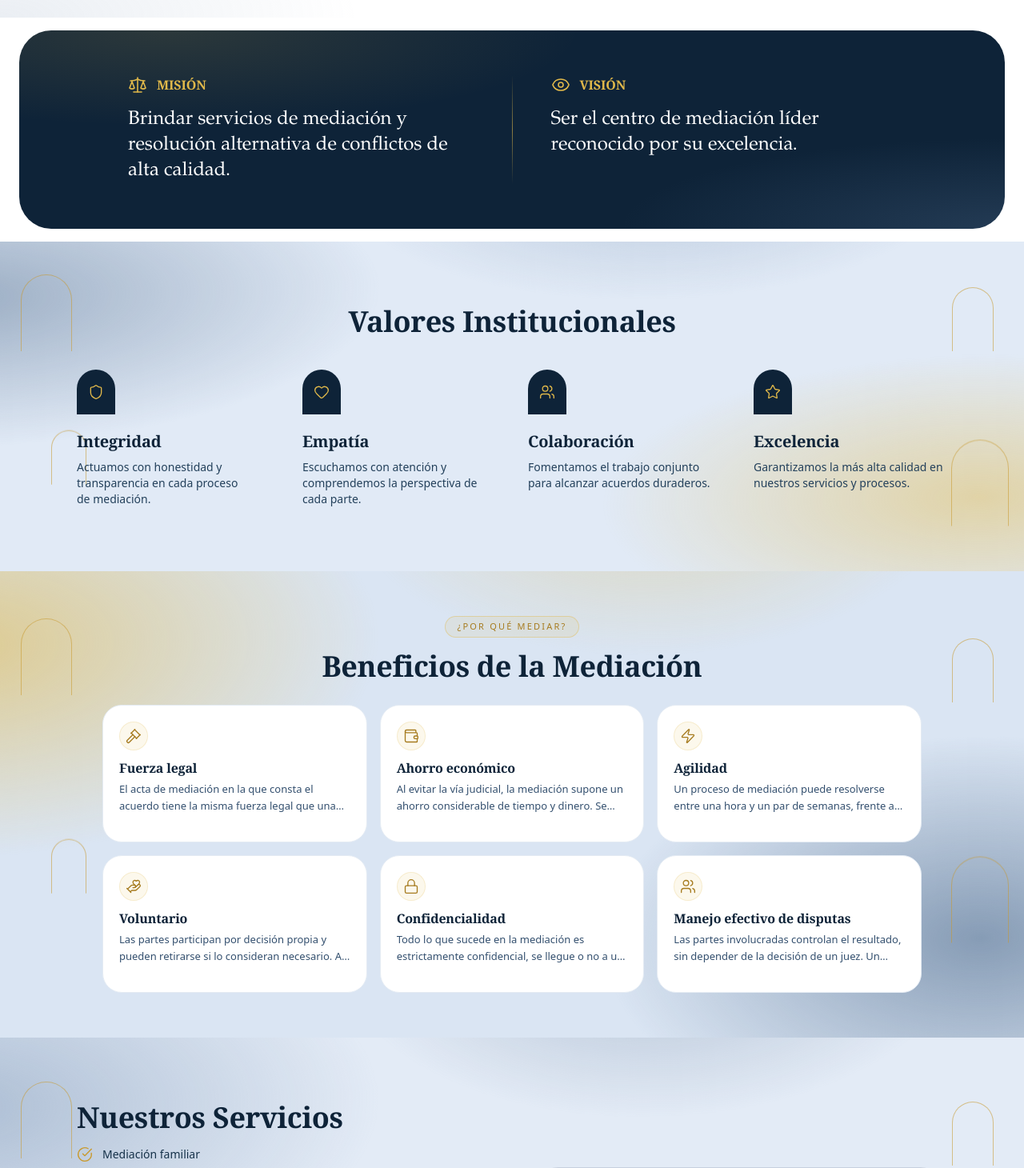
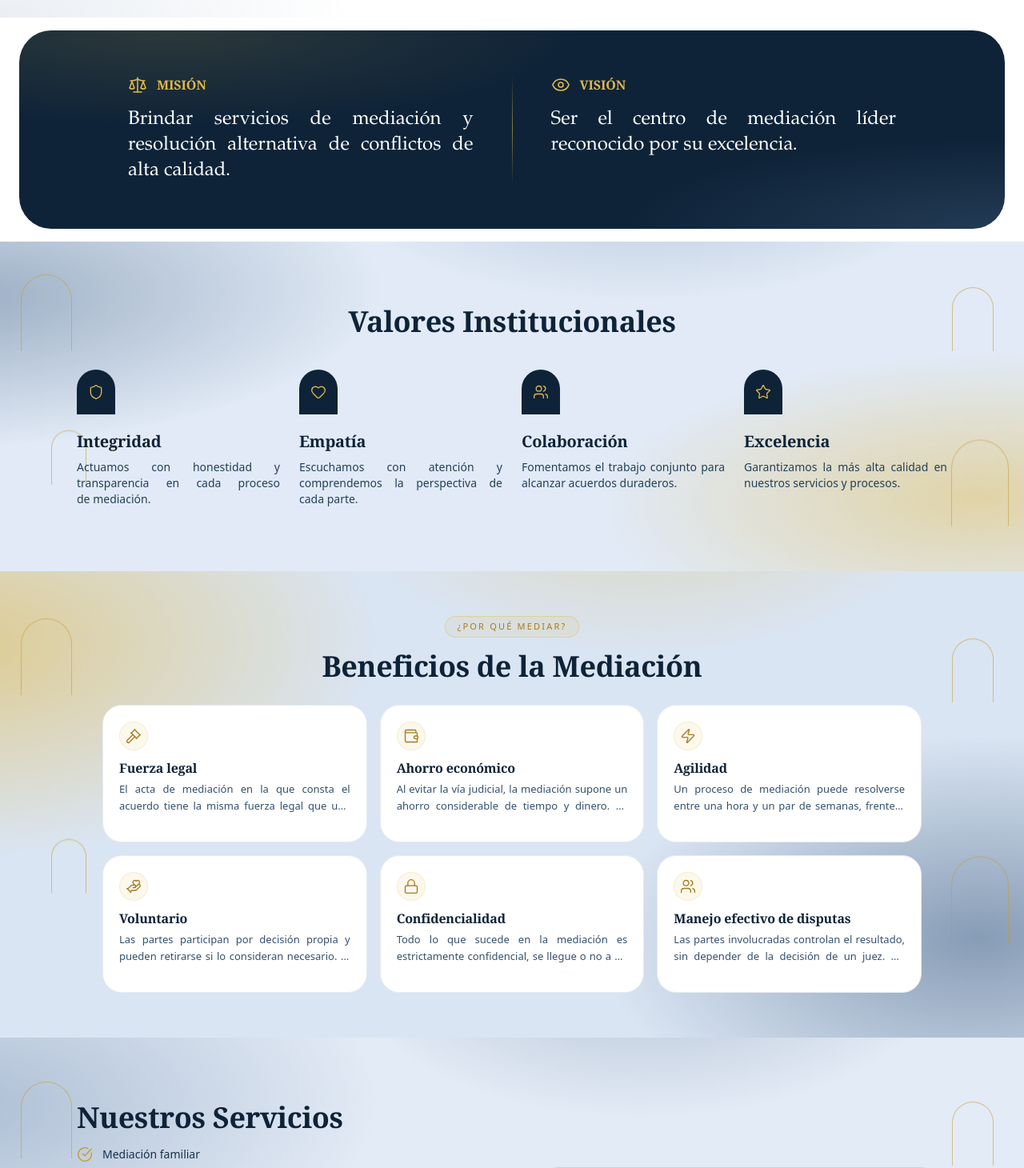
Before and after one commit to compuproyectos-beep/numa-mediacion, a Next.js app in the folder frontend/: page / in a window 1280 px wide. Shown: the part 1300-2760 px from the top of the page at 80% size. Built offline with nearby package versions, Linux system fonts and the light colour scheme; no server answers; a web font is replaced by a local one.

Commit message:
Cambios con skills de diseños

```diff
--- a/frontend/src/app/globals.css
+++ b/frontend/src/app/globals.css
@@ -238,5 +238,5 @@ html {
 @media (prefers-reduced-motion: reduce){.deco-arch{animation:none}}
 
 /* Párrafos justificados en pantallas medianas y grandes (en celular queda alineado a la izquierda para no abrir huecos). */
-.justify-es{hyphens:auto;-webkit-hyphens:auto}
+.justify-es{hyphens:none;-webkit-hyphens:none;overflow-wrap:normal}
 @media (min-width:640px){.justify-es{text-align:justify;text-justify:inter-word}}
--- a/frontend/src/app/page.tsx
+++ b/frontend/src/app/page.tsx
@@ -388,7 +388,7 @@ export default function HomePage() {
                   Misión
                 </h2>
               </div>
-              <p className="text-lg sm:text-2xl text-white leading-snug">
+              <p className="text-lg sm:text-2xl text-white leading-snug justify-es">
                 Brindar servicios de mediación y resolución alternativa de
                 conflictos de alta calidad.
               </p>
@@ -404,7 +404,7 @@ export default function HomePage() {
                   Visión
                 </h2>
               </div>
-              <p className="text-lg sm:text-2xl text-white leading-snug">
+              <p className="text-lg sm:text-2xl text-white leading-snug justify-es">
                 Ser el centro de mediación líder reconocido por su excelencia.
               </p>
             </div>
@@ -423,7 +423,7 @@ export default function HomePage() {
             </h2>
           </div>
 
-          <div className="grid grid-cols-2 lg:grid-cols-4 gap-x-4 sm:gap-x-10 gap-y-8 sm:gap-y-12">
+          <div className="grid grid-cols-2 lg:grid-cols-4 gap-x-4 sm:gap-x-6 gap-y-8 sm:gap-y-12">
             {valores.map(({ icon: Icon, titulo, desc }, idx) => (
               <div
                 key={titulo}
@@ -435,7 +435,7 @@ export default function HomePage() {
                   <Icon className="w-5 h-5 text-gold-400" />
                 </div>
                 <h3 className="text-base sm:text-xl font-bold text-numa-900 mb-1.5 sm:mb-2">{titulo}</h3>
-                <p className="text-[13px] sm:text-sm text-numa-700 leading-relaxed font-sans">{desc}</p>
+                <p className="text-[13px] sm:text-sm text-numa-700 leading-relaxed font-sans justify-es">{desc}</p>
               </div>
             ))}
           </div>
@@ -521,7 +521,7 @@ export default function HomePage() {
                     </h3>
 
                     <p
-                      className={`text-[13px] leading-relaxed font-sans transition-colors duration-300 ${
+                      className={`text-[13px] leading-relaxed font-sans justify-es transition-colors duration-300 ${
                         abierto ? 'text-numa-100' : 'text-numa-600 line-clamp-4 sm:line-clamp-2'
                       }`}
                     >
```
